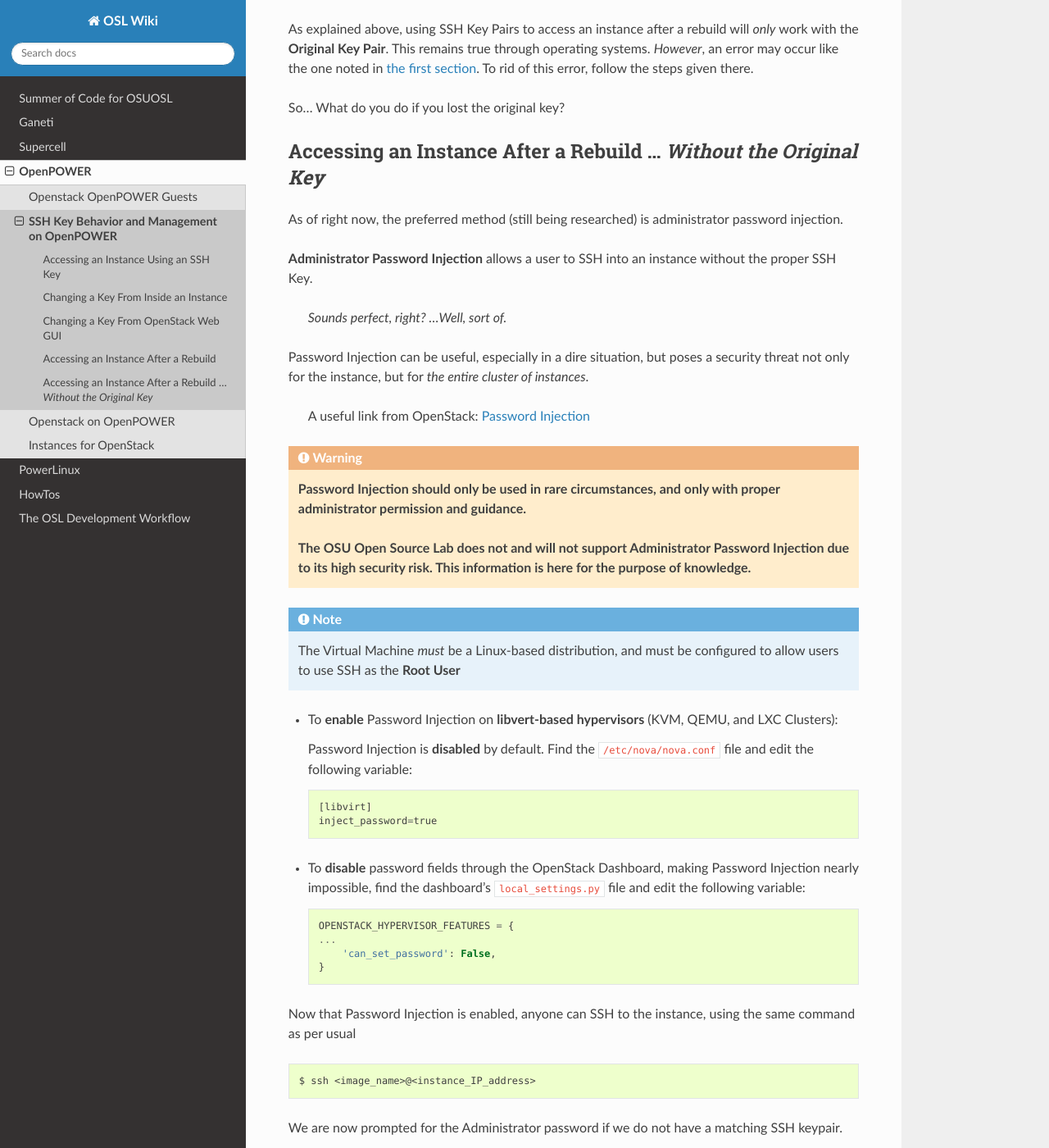
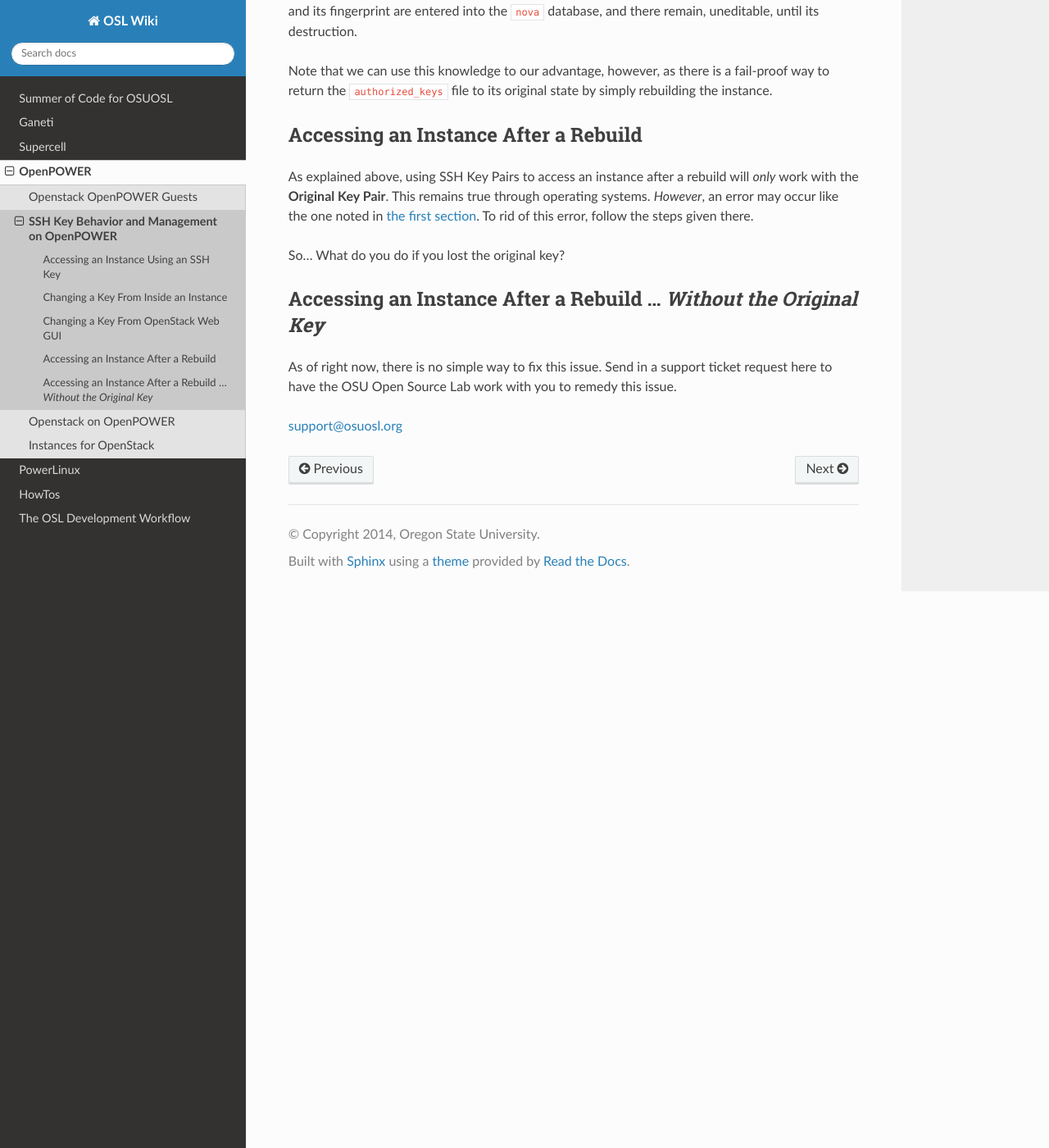
Before and after one commit to osuosl/wiki, a Sphinx documentation site: the page built from source/openpower/keys.rst, in a window 1280 px wide and 1400 px high, scrolled down 2798 px. Shown: the whole window at 82% size. Built offline with Sphinx 7.4.7 and the Read the Docs theme 2.0.0, drawn with Linux system fonts in a browser that asks for light colours; some of the changed text lies outside the part shown.

Commit message:
updated final section

```diff
--- a/source/openpower/keys.rst
+++ b/source/openpower/keys.rst
@@ -29,8 +29,21 @@ On a simple level, instances can be accessed using ``ssh``::
 
 .. note::
 
-  <image_name> changes after rebuilding an instance with a different OS. Ubuntu machines -> ``ubuntu@<IP>``
-  CentOS machines -> ``centos@<IP>``, Debian machines -> ``debian@<IP>``, Fedora machines -> ``fedora@<IP>``, etc...
+  ``<image_name>`` changes after rebuilding an instance with a different OS.
+
+  +----------+--------------+
+  | OS       | Login Name   |
+  +==========+==============+
+  | Debian   | ``debian``   |
+  +----------+--------------+
+  | CentOS   | ``centos``   |
+  +----------+--------------+
+  | Ubuntu   | ``ubuntu``   |
+  +----------+--------------+
+  | Fedora   | ``fedora``   |
+  +----------+--------------+
+  | OpenSUSE | ``opensuse`` |
+  +----------+--------------+
 
 Doing so will prompt the server and client to establish a secure connection, then the server authenticates
 the requesting client. If you have the correct credentials (the desired SSH private key), then you will be
@@ -43,7 +56,7 @@ granted access to the server.
 
 .. __: keys.html#ssh-key-behavior-and-management-on-openpower
 
-*However*, a common issue occurs **after rebuilding an instance**, regarding your local 'known_hosts' file,
+*However*, a common issue occurs **after rebuilding an instance**, regarding your local ``known_hosts`` file,
 which stores a list of IP addresses and their corresponding DSA, RSA, or ECDSA host keys.
 
 If you are recieving something similar to the error::
@@ -125,54 +138,6 @@ So... What do you do if you lost the original key?
 Accessing an Instance After a Rebuild ... *Without the Original Key*
 --------------------------------------------------------------------
 
-As of right now, the preferred method (still being researched) is administrator password injection.
+As of right now, there is no simple way to fix this issue. Send in a support ticket request here to have the OSU Open Source Lab work with you to remedy this issue.
 
-**Administrator Password Injection** allows a user to SSH into an instance without the proper SSH Key.
-
-  *Sounds perfect, right?
-  ...Well, sort of.*
-
-Password Injection can be useful, especially in a dire situation, but poses a security threat not only for the
-instance, but for *the entire cluster of instances*.
-
-  A useful link from OpenStack: `Password Injection`__
-
-.. __: https://docs.openstack.org/admin-guide/compute-admin-password-injection.html
-
-.. warning::
-
-  **Password Injection should only be used in rare circumstances, and only with proper administrator permission and guidance.**
-
-  **The OSU Open Source Lab does not and will not support Administrator Password Injection due to its high security risk. This
-  information is here for the purpose of knowledge.**
-
-.. note::
-
-  The Virtual Machine *must* be a Linux-based distribution, and must be configured to
-  allow users to use SSH as the **Root User**
-
-- To **enable** Password Injection on **libvert-based hypervisors** (KVM, QEMU, and LXC Clusters):
-
-  Password Injection is **disabled** by default. Find the ``/etc/nova/nova.conf``
-  file and edit the following variable::
-
-      [libvirt]
-      inject_password=true
-
-
-- To **disable** password fields through the OpenStack Dashboard, making Password Injection nearly impossible, find the
-  dashboard's ``local_settings.py`` file and edit the following variable::
-
-      OPENSTACK_HYPERVISOR_FEATURES = {
-      ...
-          'can_set_password': False,
-      }
-
-
-Now that Password Injection is enabled, anyone can SSH to the instance, using the same command as per usual ::
-
-    $ ssh <image_name>@<instance_IP_address>
-
-We are now prompted for the Administrator password if we do not have a matching SSH keypair.
-
-Once we are in the instance, we can edit the SSH key pairs and more using the techniques above.
+support@osuosl.org
```
